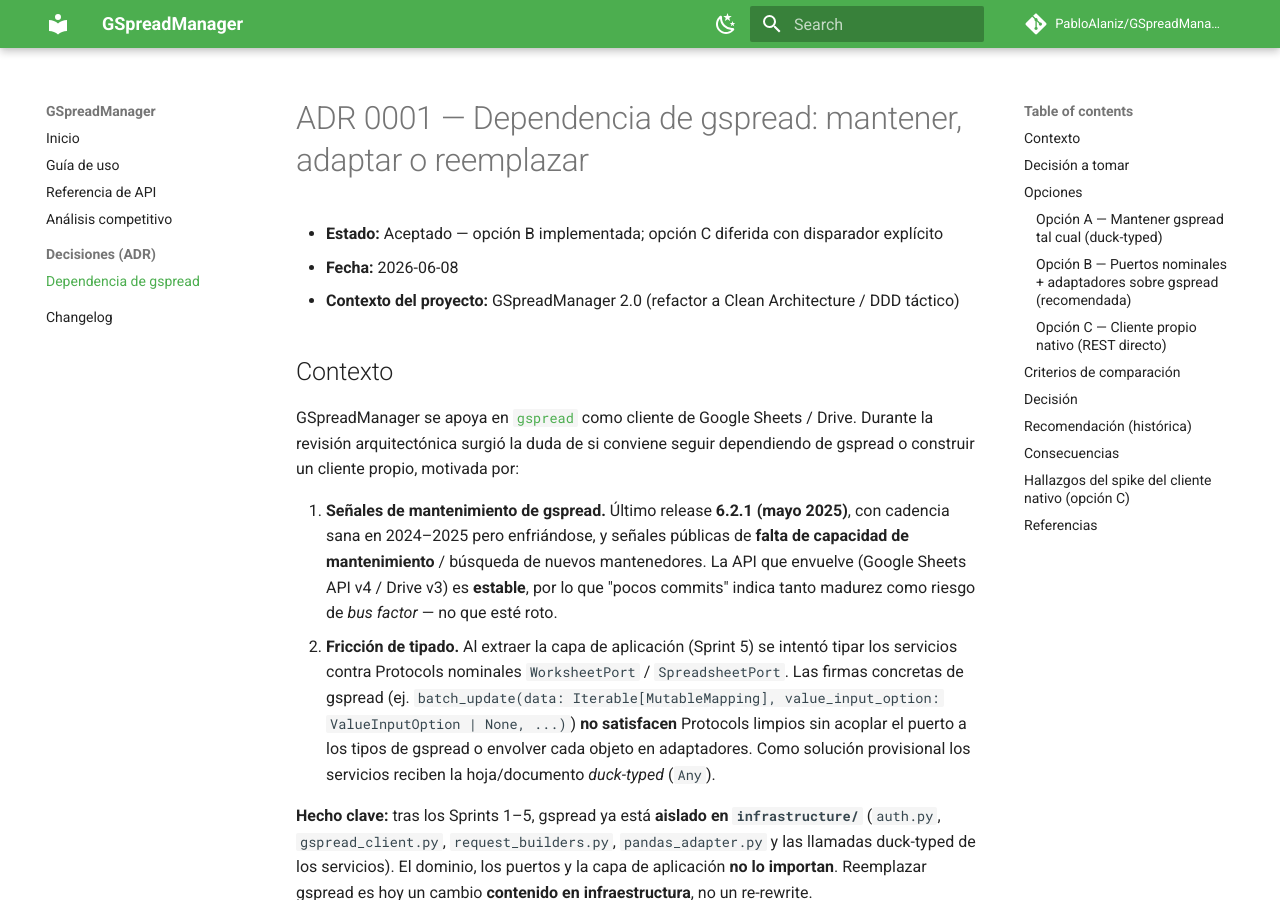
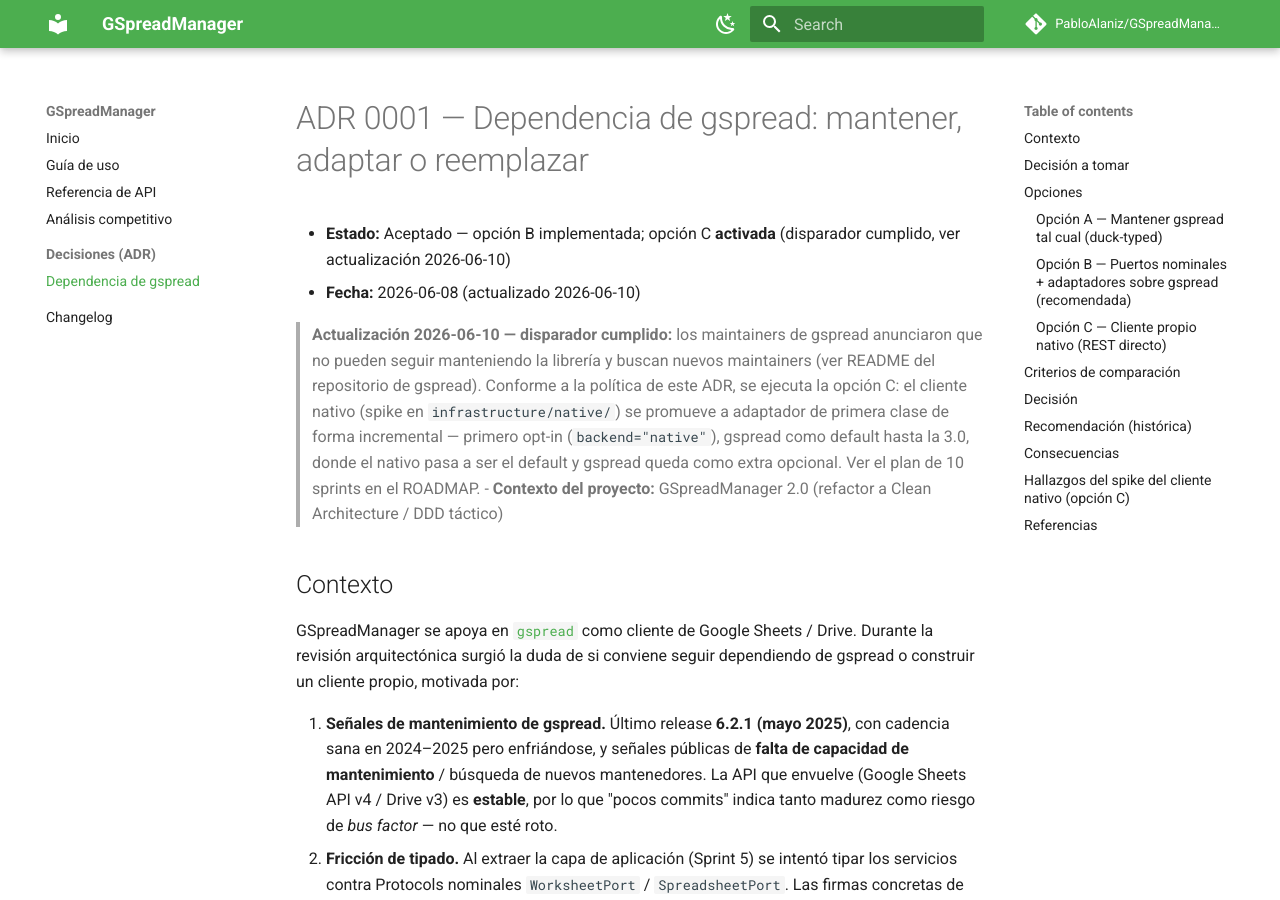
Before and after one commit to PabloAlaniz/GSpreadManager, an MkDocs documentation site: the page built from docs/adr/0001-dependencia-de-gspread.md, in a window 1280 px wide and 900 px high. Built offline with MkDocs 1.6.1 and Material for MkDocs 9.7.7, drawn with Linux system fonts in a browser that asks for light colours; comment, search, counter and statistics services are not loaded.

Commit message:
docs: plan de 10 sprints (v2.2 → v3.0) y activación del disparador del ADR 0001
gspread quedó sin mantenimiento activo (sus maintainers buscan reemplazo), lo
que cumple el disparador definido en el ADR 0001: el cliente nativo se promueve
de forma incremental (opt-in primero, default en 3.0). El ROADMAP queda
organizado en 10 sprints derivados de la auditoría SOLID/Clean Arch/DDD y del
análisis competitivo.

https://claude.ai/code/session_01PFhVo4Fx3qMF3hV8dgThqW

```diff
--- a/docs/adr/0001-dependencia-de-gspread.md
+++ b/docs/adr/0001-dependencia-de-gspread.md
@@ -1,7 +1,16 @@
 # ADR 0001 — Dependencia de gspread: mantener, adaptar o reemplazar
 
-- **Estado:** Aceptado — opción B implementada; opción C diferida con disparador explícito
-- **Fecha:** 2026-06-08
+- **Estado:** Aceptado — opción B implementada; opción C **activada** (disparador cumplido,
+  ver actualización 2026-06-10)
+- **Fecha:** 2026-06-08 (actualizado 2026-06-10)
+
+> **Actualización 2026-06-10 — disparador cumplido:** los maintainers de gspread anunciaron
+> que no pueden seguir manteniendo la librería y buscan nuevos maintainers (ver README del
+> repositorio de gspread). Conforme a la política de este ADR, se ejecuta la opción C: el
+> cliente nativo (spike en `infrastructure/native/`) se promueve a adaptador de primera
+> clase de forma incremental — primero opt-in (`backend="native"`), gspread como default
+> hasta la 3.0, donde el nativo pasa a ser el default y gspread queda como extra opcional.
+> Ver el plan de 10 sprints en el ROADMAP.
 - **Contexto del proyecto:** GSpreadManager 2.0 (refactor a Clean Architecture / DDD táctico)
 
 ## Contexto
```
Also changed, not shown: ROADMAP.md (+30 -8 lines), docs/competitive-analysis.md (+7 -2 lines).
